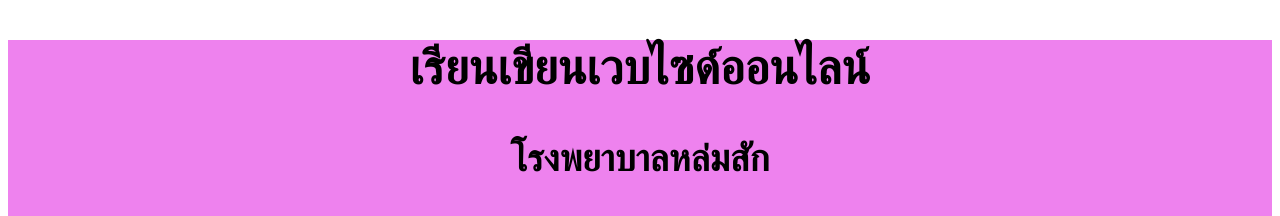
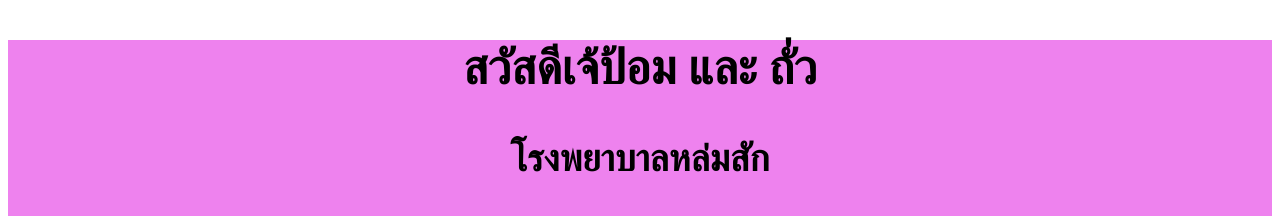
Before and after one commit to chainupak/occmed1, a plain HTML site: page index.html in a window 1280 px wide. Shown: the top 216 px of the page. Drawn offline with nearby package versions, Linux system fonts and the light colour scheme; files whose address does not match are found by name.

Commit message:
Update index.html

```diff
--- a/index.html
+++ b/index.html
@@ -7,7 +7,7 @@
 
 <BODY>
     <center>
-        <h2> เรียนเขียนเวบไซด์ออนไลน์ </h2>
+        <h2> สวัสดีเจ้ป้อม และ ถั่ว  </h2>
     </center>
     <center>
         <h3> โรงพยาบาลหล่มสัก </h3>
@@ -86,4 +86,5 @@
   <source src="d:\018-การตรวจสมรรถภาพปอดและเคสตัวอย่างการแปลผล (VDO).mp4" type="video/ogg">
   Your browser does not support HTML video.
 </video>
+
 </html>
```
